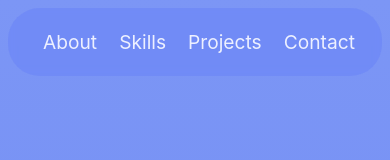
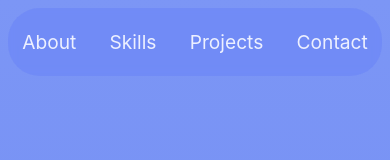
Before and after one commit to brianle-riceroll/brian-portfolio-website, a React (Vite) app: page / in a window 390 px wide. Shown: the top 160 px of the page. Built offline with nearby package versions, Linux system fonts and the light colour scheme.

Commit message:
fixed header over-scaling. gave max-width

```diff
--- a/src/index.css
+++ b/src/index.css
@@ -12,6 +12,9 @@
   text-rendering: optimizeLegibility;
   -webkit-font-smoothing: antialiased;
   -moz-osx-font-smoothing: grayscale;
+}
+
+* {
 }
 
 .header-div {
@@ -573,12 +576,15 @@
 
 @media screen and (max-width: 1250px) {
   ._8bit-img {
-    height: 70px;
+    height: 0px;
+    width: 0px;
   }
 
   .name-img-div {
     visibility: hidden;
     display: none;
+    height: 0px;
+    width: 0px;
   }
 
   .intro-div {
@@ -610,23 +616,31 @@
     display: flex;
     flex-direction: row;
     column-gap: 0em;
-    margin-right: 2em;
+    padding-left: 0;
+    padding-right: 0;
+    justify-content: space-evenly;
+    width: 100vw;
   }
 
   .navbar button {
+    display: flex;
     font-size: 1.2em;
   }
 
   .header-div {
     display: flex;
     position: sticky;
-    justify-content: center;
-    align-items: center;
     top: 0;
     background-color: rgba(95, 121, 250, 0.349);
     backdrop-filter: blur(5px);
     border-radius: 2em;
     z-index: 10;
+    max-width: 100vw;
+    padding-right: 0;
+    padding-left: 0;
+    margin-right: 0;
+    margin-left: 0;
+    justify-content: center;
   }
 
   .education {
```
Also changed, not shown: src/Header.jsx (+13 -0 lines), 4 other files (tests, documents, lock files or other folders).
